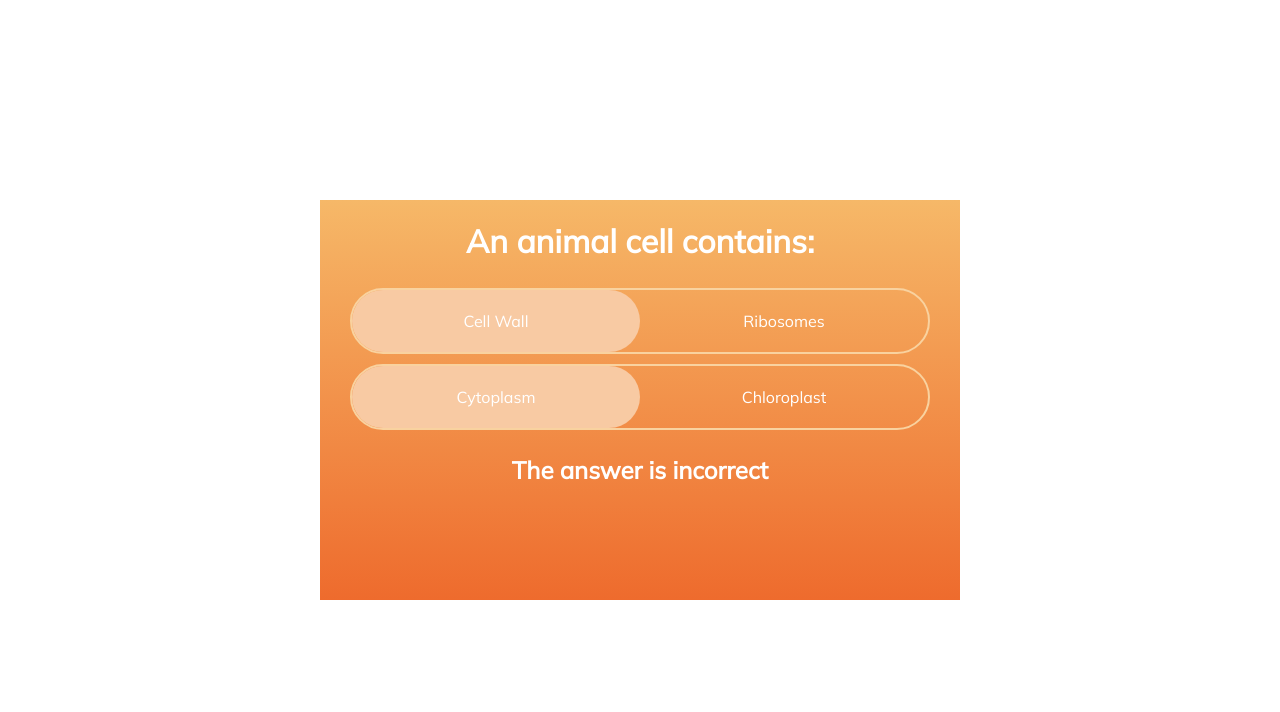
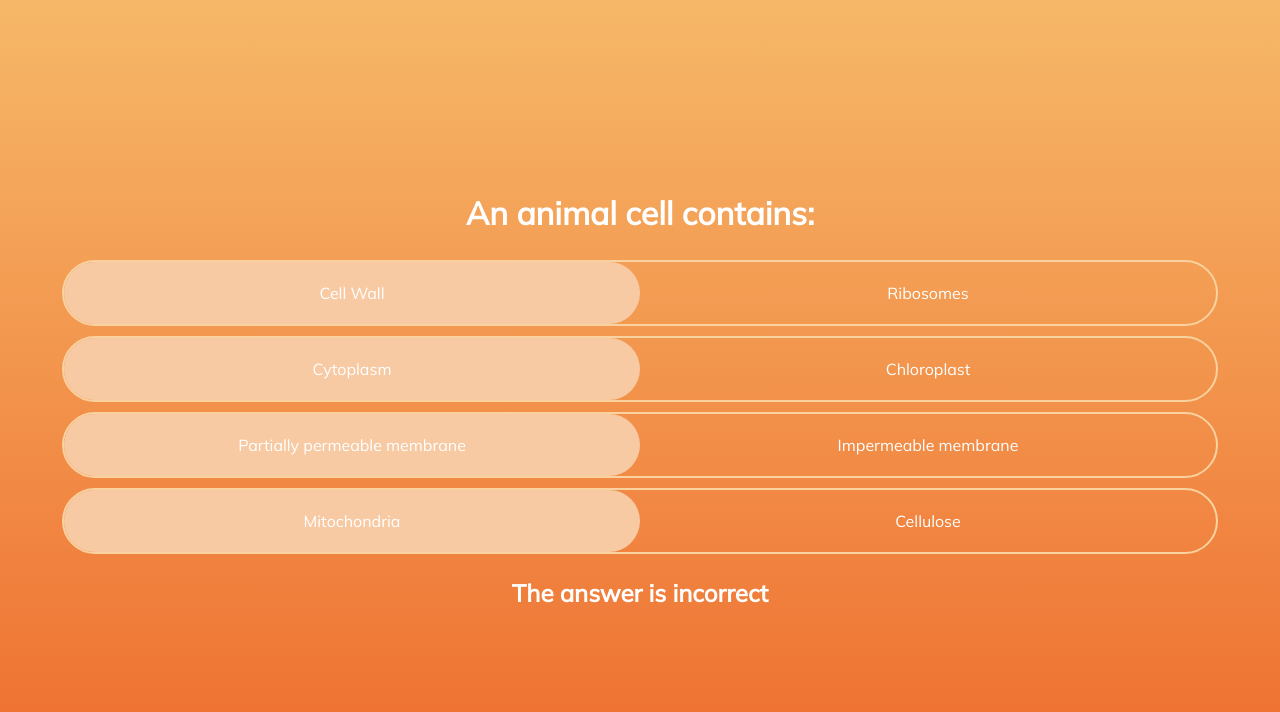
Before and after one commit to MCompton96/toggles, a React (Create React App) app: page / in a window 1280 px wide. Shown: the top 712 px of the page. Built offline with nearby package versions, Linux system fonts and the light colour scheme.

Commit message:
Modified interface

```diff
--- a/src/Common/Data/fake-toggle-data.ts
+++ b/src/Common/Data/fake-toggle-data.ts
@@ -2,11 +2,15 @@ import { IToggle } from "../Interfaces/IToggle";
 
 export const fakeToggles: IToggle[] = [
     {
-        options: ['Cell Wall', 'Ribosomes'],
-        correct: 'Ribosomes'
+        options: [{ name: 'Cell Wall', correct: true }, { name: 'Ribosomes', correct: false }]
     },
     {
-        options: ['Cytoplasm', 'Chloroplast'],
-        correct: 'Chloroplast'
+        options: [{ name: 'Cytoplasm', correct: true }, { name: 'Chloroplast', correct: false }]
+    },
+    {
+        options: [{ name: 'Partially permeable membrane', correct: true }, { name: 'Impermeable membrane', correct: false }]
+    },
+    {
+        options: [{ name: 'Mitochondria', correct: true }, { name: 'Cellulose', correct: false }]
     }
 ]
--- a/src/Components/Toggle/Toggle.module.css
+++ b/src/Components/Toggle/Toggle.module.css
@@ -15,7 +15,7 @@
     color: #FFFFFF;
     flex-grow: 1;
     text-align: center;
-    width: 50%;
+    width: 200px;
 }
 
 .button:hover {
--- a/src/Components/Toggles/Toggles.module.css
+++ b/src/Components/Toggles/Toggles.module.css
@@ -1,10 +1,11 @@
 .container {
     background: linear-gradient(180deg, #F6B868 0%, #EE6B2D 100%);
     flex-direction: column;
-    height: 50%;
-    width: 50%;
+    height: 100%;
+    width: 100%;
     display: inherit;
     align-items: inherit;
+    justify-content: center;
 }
 
 .text {
--- a/src/Components/Toggles/Toggles.tsx
+++ b/src/Components/Toggles/Toggles.tsx
@@ -18,8 +18,8 @@ const Toggles: React.FC<TogglesProps> = props => {
             <h1 className={styles.text}>An animal cell contains:</h1>
             {props.toggles.map((toggle, i) => (
                 <Toggle
-                optionOne={toggle.options[0]}
-                optionTwo={toggle.options[1]}
+                optionOne={toggle.options[0].name}
+                optionTwo={toggle.options[1].name}
                 />
             ))}
             <h2 className={styles.text}>The answer is incorrect</h2>
```
Also changed, not shown: src/Common/Interfaces/IToggle.ts (+6 -2 lines).
